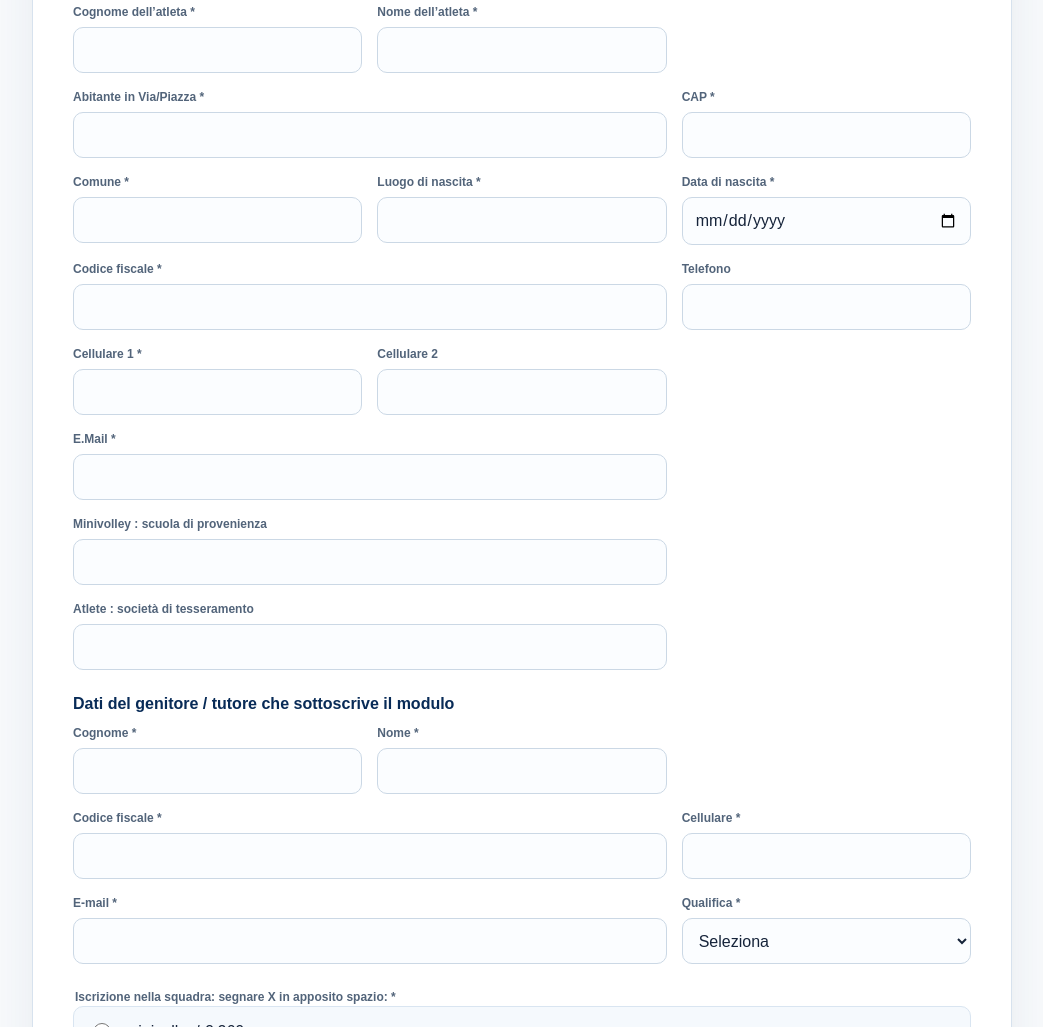
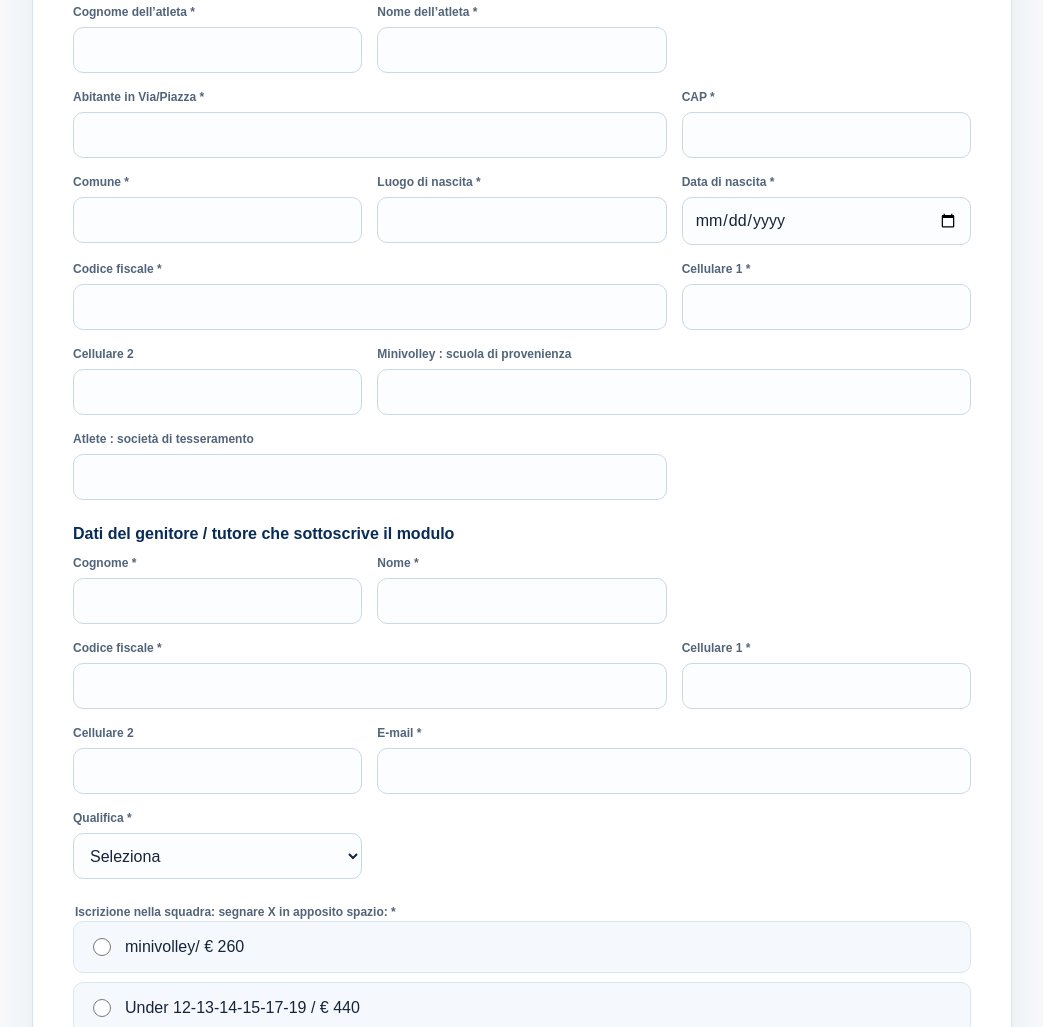
Before and after one commit to griffonvolleyasd-byte/iscrizioni26-27, a plain HTML site: page index.html in a window 1280 px wide. Shown: the part 446-1473 px from the top of the page, without its empty margins (118-1161 px from the left). Drawn offline with Linux system fonts and the light colour scheme.

Commit message:
Update index.html

```diff
--- a/index.html
+++ b/index.html
@@ -31,10 +31,8 @@
         <label class="field"><span>Luogo di nascita *</span><input name="birthPlace" required></label>
         <label class="field"><span>Data di nascita *</span><input name="birthDate" type="date" required></label>
         <label class="field wide"><span>Codice fiscale *</span><input name="taxCode" required maxlength="16" autocapitalize="characters"></label>
-        <label class="field"><span>Telefono</span><input name="phone" type="tel"></label>
         <label class="field"><span>Cellulare 1 *</span><input name="mobile1" type="tel" required></label>
         <label class="field"><span>Cellulare 2</span><input name="mobile2" type="tel"></label>
-        <label class="field wide"><span>E.Mail *</span><input name="email" type="email" required autocomplete="email"></label>
         <label class="field wide"><span>Minivolley : scuola di provenienza</span><input name="school"></label>
         <label class="field wide"><span>Atlete : società di tesseramento</span><input name="previousClub"></label>
       </div>
@@ -44,7 +42,8 @@
         <label class="field"><span>Cognome *</span><input name="guardianSurname" required autocomplete="family-name"></label>
         <label class="field"><span>Nome *</span><input name="guardianName" required autocomplete="given-name"></label>
         <label class="field wide"><span>Codice fiscale *</span><input name="guardianTaxCode" required maxlength="16" autocapitalize="characters"></label>
-        <label class="field"><span>Cellulare *</span><input name="guardianMobile" type="tel" required></label>
+        <label class="field"><span>Cellulare 1 *</span><input name="guardianMobile1" type="tel" required></label>
+        <label class="field"><span>Cellulare 2</span><input name="guardianMobile2" type="tel"></label>
         <label class="field wide"><span>E-mail *</span><input name="guardianEmail" type="email" required autocomplete="email"></label>
         <label class="field"><span>Qualifica *</span>
           <select name="guardianRole" required>
```
